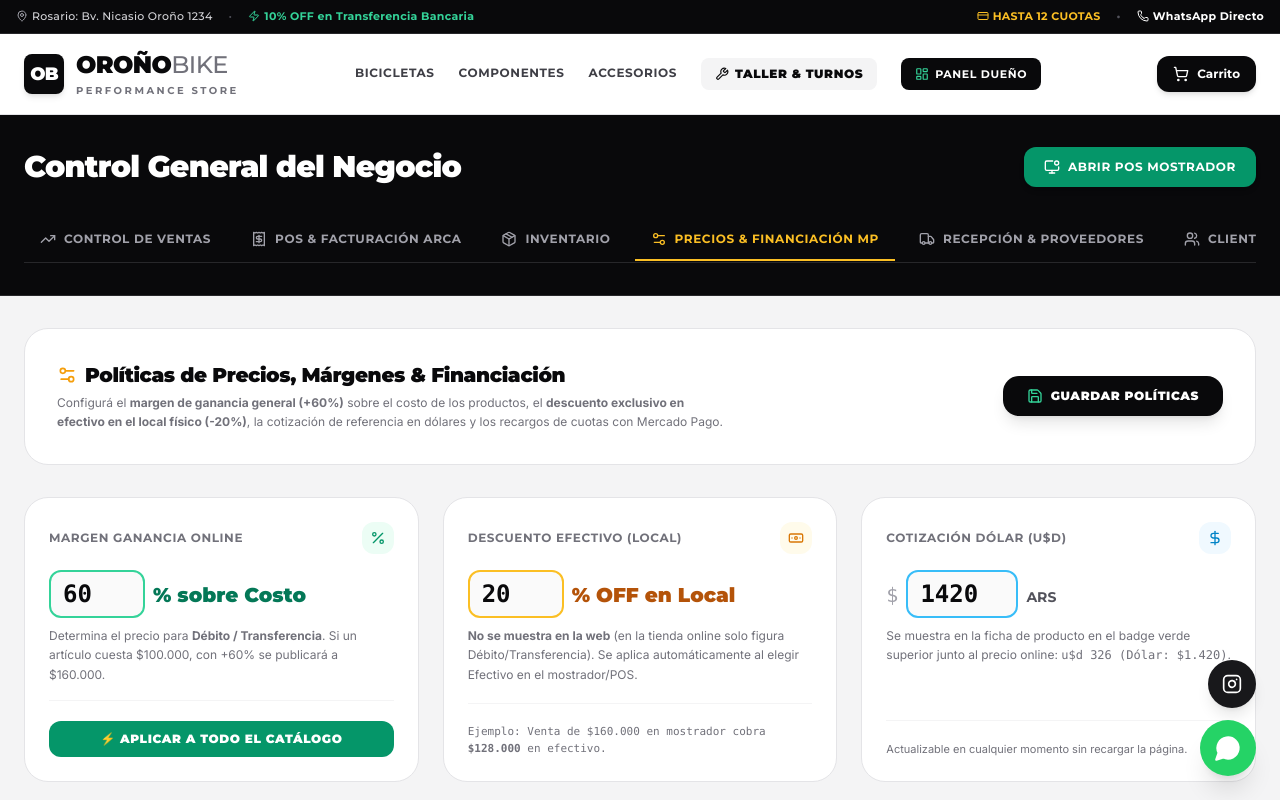
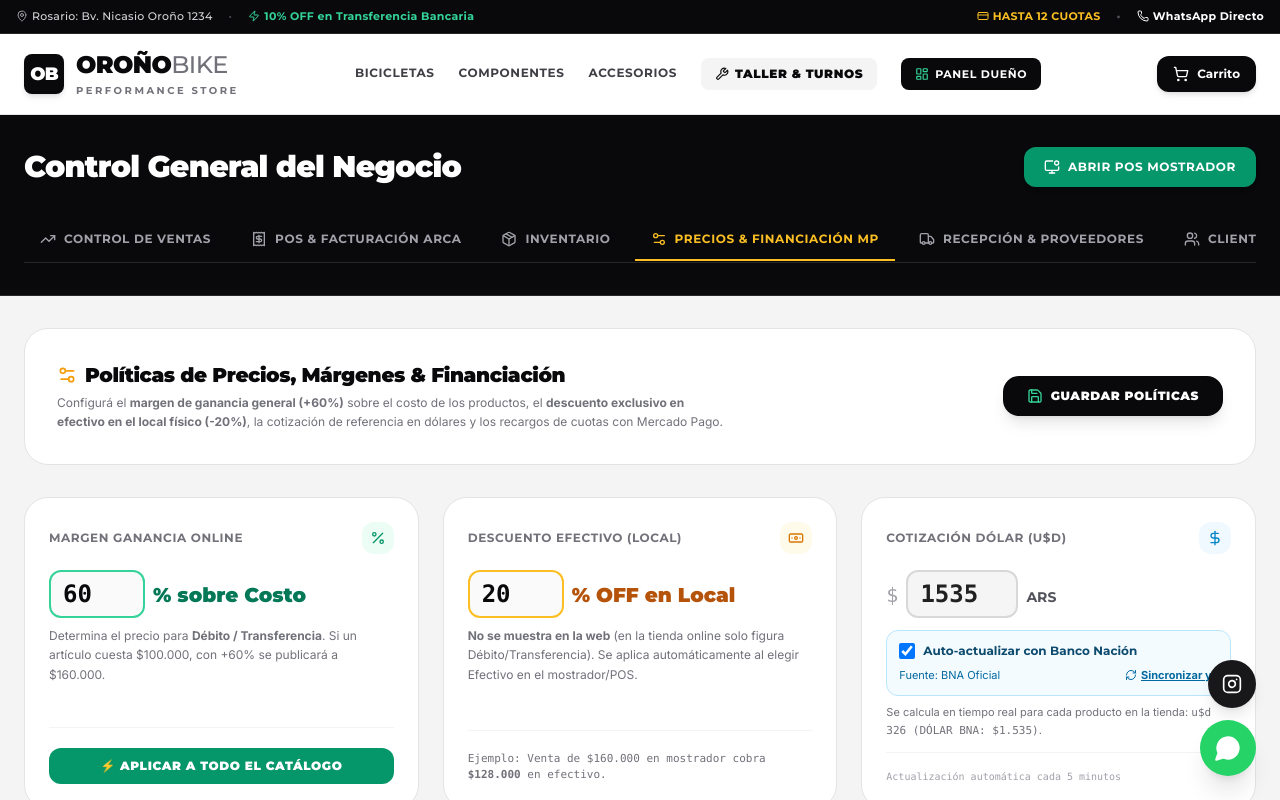
Before and after one commit to lgarcia28/orono-bike, a Next.js app: page /admin in a window 1280 px wide. Both pictures are taken after a click on the button "PRECIOS & FINANCIACIÓN MP". Shown: the top 800 px of the page. Built offline with nearby package versions, Linux system fonts and the light colour scheme.

Commit message:
feat: integracion y auto-actualizacion automatica de cotizacion de dolar oficial con Banco Nacion (BNA)

```diff
--- a/app/admin/page.tsx
+++ b/app/admin/page.tsx
@@ -2065,39 +2065,95 @@ export default function AdminDashboardPage() {
                 </div>
               </div>
 
-              {/* 3. Cotización Dólar */}
+              {/* 3. Cotización Dólar Banco Nación */}
               <div className="bg-white p-6 rounded-3xl border border-zinc-200 shadow-xs flex flex-col justify-between">
                 <div>
                   <div className="flex items-center justify-between mb-4">
                     <span className="text-xs font-heading font-bold uppercase tracking-wider text-zinc-500">
                       Cotización Dólar (u$d)
                     </span>
-                    <div className="p-2 bg-sky-50 text-sky-600 rounded-xl">
+                    <div className="p-2 bg-sky-50 text-sky-600 rounded-xl flex items-center gap-1">
                       <DollarSign className="w-4 h-4" />
                     </div>
                   </div>
+
                   <div className="flex items-baseline gap-2 mb-2">
                     <span className="text-xl font-mono text-zinc-400">$</span>
                     <input
                       type="number"
                       value={pricingSettings.usdExchangeRate}
+                      disabled={pricingSettings.autoUpdateDollarBNA}
                       onChange={(e) =>
                         setPricingSettings({
                           ...pricingSettings,
                           usdExchangeRate: Number(e.target.value),
                         })
                       }
-                      className="w-28 px-3 py-1.5 bg-zinc-50 border-2 border-sky-400 rounded-xl text-2xl font-mono font-black text-zinc-950 focus:outline-none"
+                      className={`w-28 px-3 py-1.5 border-2 rounded-xl text-2xl font-mono font-black text-zinc-950 focus:outline-none ${
+                        pricingSettings.autoUpdateDollarBNA
+                          ? 'bg-zinc-100 border-zinc-300 cursor-not-allowed opacity-90'
+                          : 'bg-zinc-50 border-sky-400'
+                      }`}
                     />
                     <span className="text-sm font-heading font-bold text-zinc-600">ARS</span>
                   </div>
-                  <p className="text-xs text-zinc-500 leading-relaxed">
-                    Se muestra en la ficha de producto en el badge verde superior junto al precio online: <code>u$d 326 (Dólar: $1.420)</code>.
+
+                  {/* Switch Auto-actualizar con Banco Nación */}
+                  <div className="mt-3 p-3 bg-sky-50/70 border border-sky-200 rounded-xl space-y-2">
+                    <label className="flex items-center gap-2 cursor-pointer">
+                      <input
+                        type="checkbox"
+                        checked={pricingSettings.autoUpdateDollarBNA}
+                        onChange={(e) => {
+                          const isAuto = e.target.checked;
+                          const updated = {
+                            ...pricingSettings,
+                            autoUpdateDollarBNA: isAuto,
+                          };
+                          setPricingSettings(updated);
+                          PricingService.saveSettings(updated);
+                          if (isAuto) {
+                            PricingService.fetchBNADollarRate().then((res) => {
+                              if (res.success) {
+                                setPricingSettings(PricingService.getSettings());
+                              }
+                            });
+                          }
+                        }}
+                        className="rounded text-sky-600 focus:ring-sky-500 w-4 h-4"
+                      />
+                      <span className="text-xs font-heading font-bold text-sky-900">
+                        Auto-actualizar con Banco Nación
+                      </span>
+                    </label>
+
+                    <div className="flex items-center justify-between text-[11px] text-sky-700">
+                      <span>Fuente: BNA Oficial</span>
+                      <button
+                        type="button"
+                        onClick={async () => {
+                          const res = await PricingService.fetchBNADollarRate();
+                          if (res.success) {
+                            setPricingSettings(PricingService.getSettings());
+                            alert(`Cotización actualizada: $${res.rate} (${res.source})`);
+                          }
+                        }}
+                        className="font-bold underline hover:text-sky-950 flex items-center gap-1"
+                      >
+                        <RefreshCw className="w-3 h-3" /> Sincronizar ya
+                      </button>
+                    </div>
+                  </div>
+
+                  <p className="text-[11px] text-zinc-500 mt-2 leading-relaxed">
+                    Se calcula en tiempo real para cada producto en la tienda: <code>u$d 326 (DÓLAR BNA: ${pricingSettings.usdExchangeRate.toLocaleString('es-AR')})</code>.
                   </p>
                 </div>
 
-                <div className="pt-5 mt-4 border-t border-zinc-100 text-[11px] text-zinc-500">
-                  Actualizable en cualquier momento sin recargar la página.
+                <div className="pt-4 mt-3 border-t border-zinc-100 text-[10px] text-zinc-400 font-mono">
+                  {pricingSettings.dollarLastUpdated
+                    ? `Última sincronización: ${pricingSettings.dollarLastUpdated} hs`
+                    : 'Actualización automática cada 5 minutos'}
                 </div>
               </div>
             </div>
--- /dev/null
+++ b/app/api/dollar/route.ts
@@ -0,0 +1,54 @@
+import { NextResponse } from 'next/server';
+
+export const dynamic = 'force-dynamic';
+export const revalidate = 300; // Cache por 5 minutos
+
+export async function GET() {
+  try {
+    // 1. Consultar cotización oficial de DolarApi (Banco Nación / BNA Oficial)
+    const res = await fetch('https://dolarapi.com/v1/dolares/oficial', {
+      next: { revalidate: 300 },
+    });
+
+    if (res.ok) {
+      const data = await res.json();
+      // Tomamos el valor de venta del BNA
+      const rate = data.venta || data.compra || 1485;
+      return NextResponse.json({
+        success: true,
+        source: 'Banco Nación (BNA Oficial)',
+        buy: data.compra,
+        rate: Math.round(rate),
+        updatedAt: data.fechaActualizacion || new Date().toISOString(),
+      });
+    }
+
+    // 2. Fallback a Bluelytics
+    const fallbackRes = await fetch('https://api.bluelytics.com.ar/v2/latest', {
+      next: { revalidate: 300 },
+    });
+    if (fallbackRes.ok) {
+      const fbData = await fallbackRes.json();
+      const rate = fbData.oficial?.value_sell || 1485;
+      return NextResponse.json({
+        success: true,
+        source: 'Banco Nación (Fallback)',
+        rate: Math.round(rate),
+        updatedAt: fbData.last_update || new Date().toISOString(),
+      });
+    }
+
+    return NextResponse.json({
+      success: true,
+      source: 'Default',
+      rate: 1485,
+    });
+  } catch (error: any) {
+    console.warn('Error fetching BNA dollar rate:', error);
+    return NextResponse.json({
+      success: false,
+      source: 'Default (Offline)',
+      rate: 1485,
+    });
+  }
+}
--- a/app/components/catalog/ModernProductDetail.tsx
+++ b/app/components/catalog/ModernProductDetail.tsx
@@ -91,6 +91,11 @@ export function ModernProductDetail({ product, onBack, onAddToCart }: ModernProd
       supabase.removeChannel(channel);
     };
   }, [product.id]);
+
+  // Actualización automática de la cotización oficial del Banco Nación en vivo
+  useEffect(() => {
+    PricingService.fetchBNADollarRate();
+  }, []);
 
   const formatCurrency = (val: number) => {
     return new Intl.NumberFormat('es-AR', {
@@ -232,7 +237,7 @@ export function ModernProductDetail({ product, onBack, onAddToCart }: ModernProd
                     u$d {usdInfo.usd.toLocaleString('es-AR')}
                   </div>
                   <div className="text-[11px] font-mono font-medium text-zinc-400 uppercase mt-0.5">
-                    DÓLAR: ${usdInfo.rate.toLocaleString('es-AR')}
+                    DÓLAR BNA: ${usdInfo.rate.toLocaleString('es-AR')}
                   </div>
                 </div>
               </div>
--- a/lib/services/pricing.service.ts
+++ b/lib/services/pricing.service.ts
@@ -6,14 +6,17 @@ export interface FinancingRate {
 export interface PricingPolicySettings {
   defaultProfitMarginPercent: number; // 60% ganancia sobre costo
   cashDiscountLocalPercent: number;   // 20% descuento exclusivo en local físico
-  usdExchangeRate: number;            // Cotización dólar (ej. 1420)
+  usdExchangeRate: number;            // Cotización dólar (ej. Banco Nación)
+  autoUpdateDollarBNA: boolean;       // Actualizar automáticamente con Banco Nación
+  dollarLastUpdated?: string;         // Timestamp de última sincronización
   financingRates: FinancingRate[];
 }
 
 export const DEFAULT_PRICING_POLICY: PricingPolicySettings = {
   defaultProfitMarginPercent: 60,
   cashDiscountLocalPercent: 20,
-  usdExchangeRate: 1420,
+  usdExchangeRate: 1535,
+  autoUpdateDollarBNA: true,
   financingRates: [
     { installments: 3, surchargePercent: 10 },
     { installments: 6, surchargePercent: 15 },
@@ -48,6 +51,31 @@ export class PricingService {
     } catch (e) {
       console.error('Error saving pricing policy:', e);
     }
+  }
+
+  /**
+   * Consulta la cotización oficial del Banco Nación en vivo y actualiza settings si está activo.
+   */
+  static async fetchBNADollarRate(): Promise<{ success: boolean; rate: number; source: string }> {
+    try {
+      const res = await fetch('/api/dollar');
+      if (!res.ok) throw new Error('API error');
+      const data = await res.json();
+      if (data.rate) {
+        const current = this.getSettings();
+        if (current.autoUpdateDollarBNA) {
+          this.saveSettings({
+            ...current,
+            usdExchangeRate: data.rate,
+            dollarLastUpdated: new Date().toLocaleTimeString('es-AR', { hour: '2-digit', minute: '2-digit' }),
+          });
+        }
+        return { success: true, rate: data.rate, source: data.source || 'Banco Nación' };
+      }
+    } catch (e) {
+      console.warn('Could not fetch BNA dollar:', e);
+    }
+    return { success: false, rate: this.getSettings().usdExchangeRate, source: 'Local' };
   }
 
   /**
```
